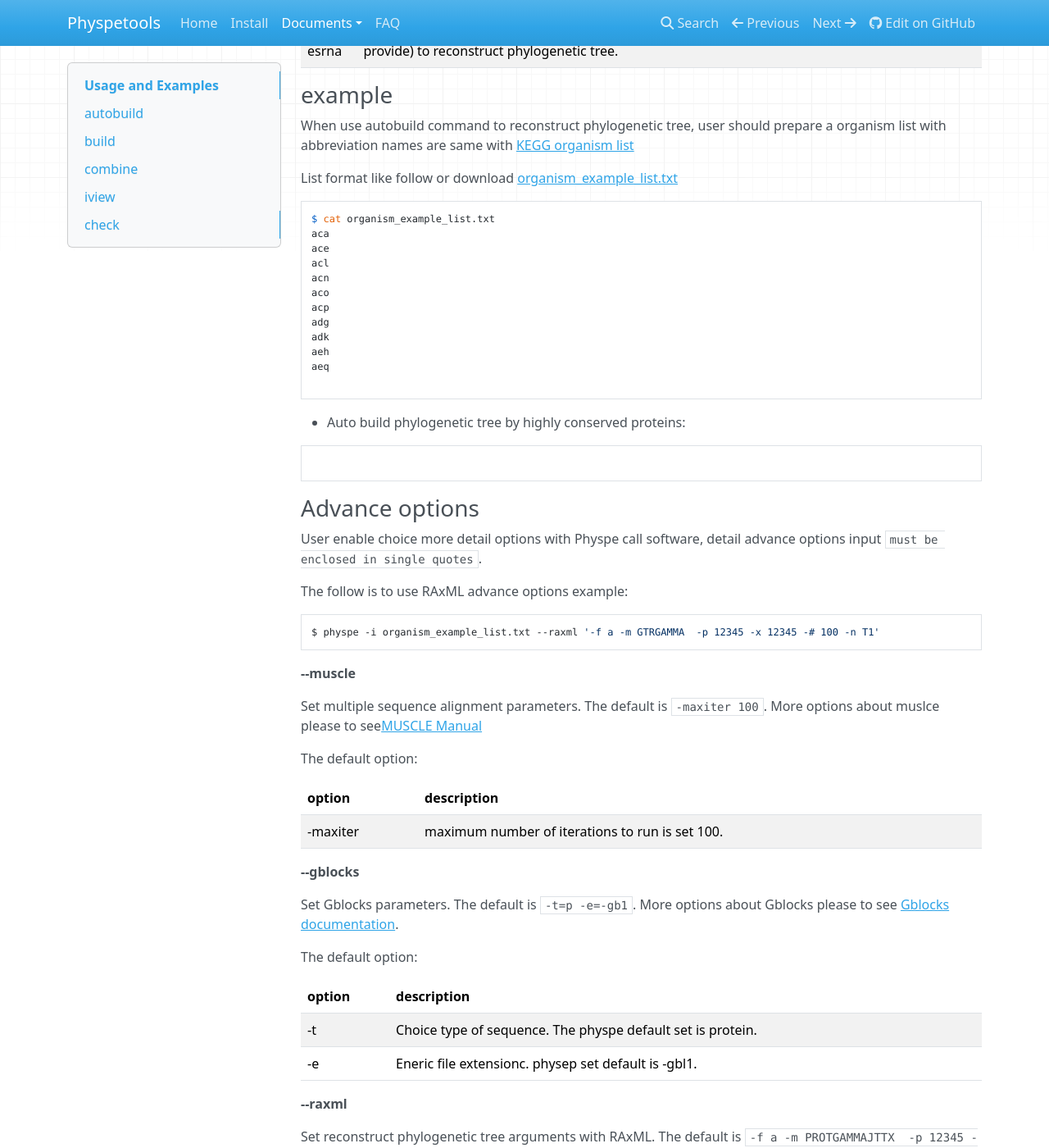
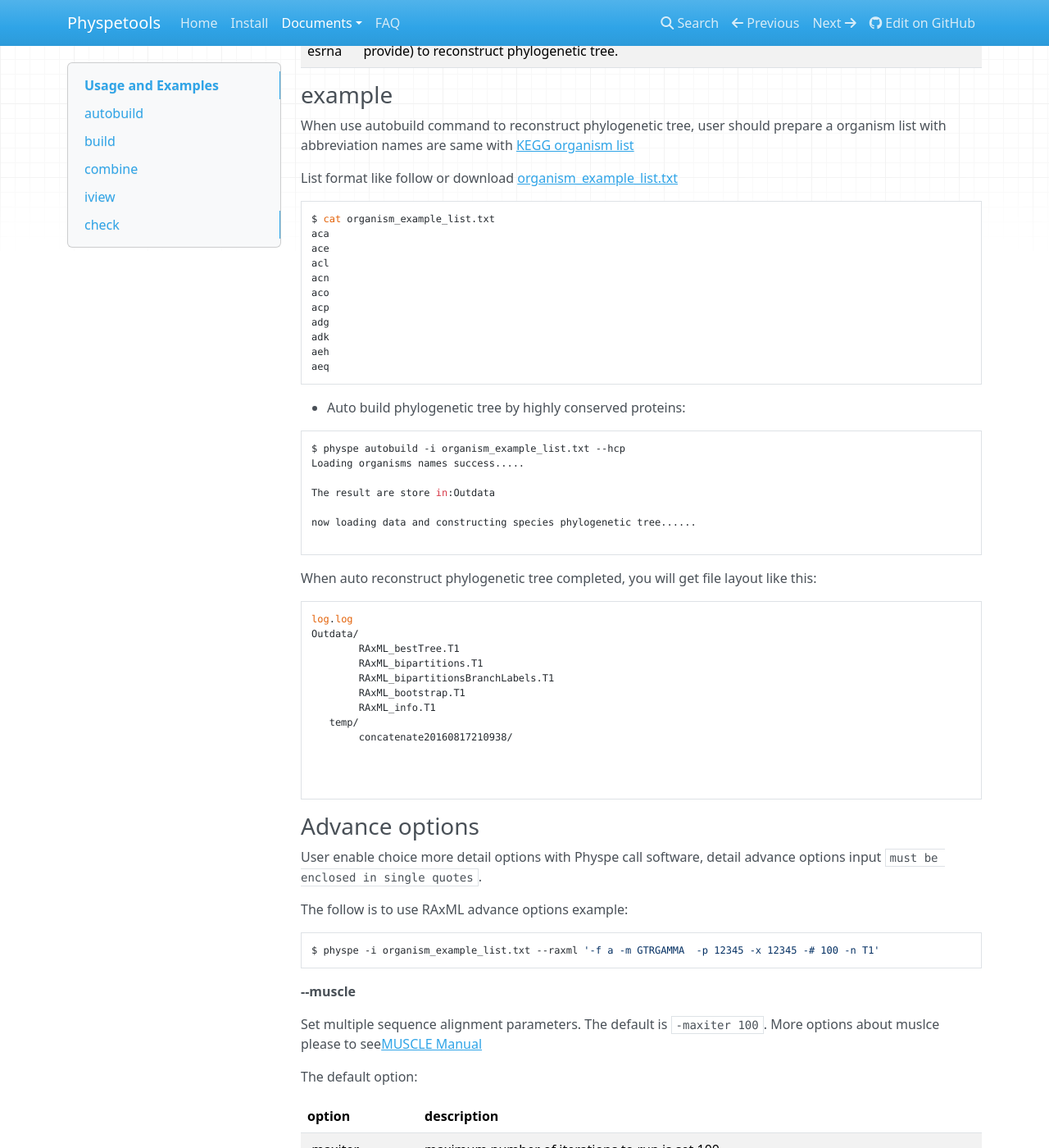
Before and after one commit to yangfangs/physpetools, an MkDocs documentation site: the page built from docs/docs/usage.md, in a window 1280 px wide and 1400 px high, scrolled down 785 px. Shown: the whole window at 82% size. Built offline with MkDocs 1.6.1, drawn with Linux system fonts in a browser that asks for light colours; nearby versions of some CDN libraries; old or Windows-style settings are respelled for this version of MkDocs.

Commit message:
update usage

````diff
--- a/docs/docs/usage.md
+++ b/docs/docs/usage.md
@@ -34,7 +34,7 @@ When use autobuild command to reconstruct phylogenetic tree, user should prepare
 
 List format like follow or download [organism_example_list.txt][1]
 
-```
+```bash
 $ cat organism_example_list.txt
 aca
 ace
@@ -46,16 +46,36 @@ adg
 adk
 aeh
 aeq
-
 ```
 
 * Auto build phylogenetic tree by highly conserved proteins:
 
-```
+```bash
+$ physpe autobuild -i organism_example_list.txt --hcp
+Loading organisms names success.....
+
+The result are store in:Outdata
+
+now loading data and constructing species phylogenetic tree......
 
 ```
 
+When auto reconstruct phylogenetic tree completed, you will get file layout like this:
 
+```
+log.log
+Outdata/
+        RAxML_bestTree.T1
+        RAxML_bipartitions.T1
+        RAxML_bipartitionsBranchLabels.T1
+        RAxML_bootstrap.T1
+        RAxML_info.T1
+   temp/
+        concatenate20160817210938/
+
+
+
+```
 
 
 
````
